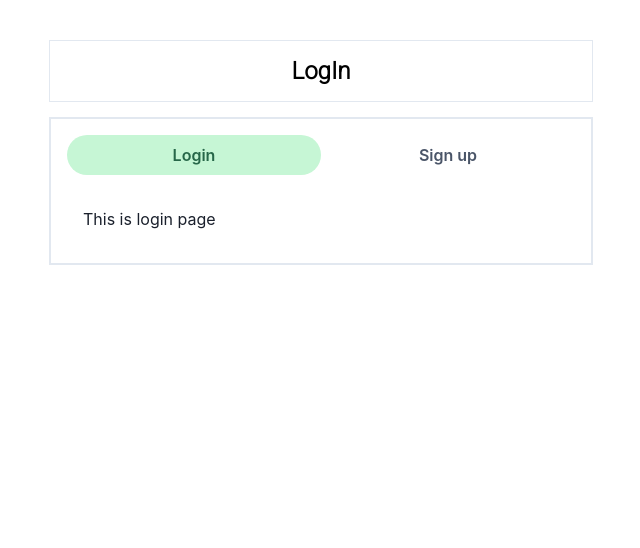
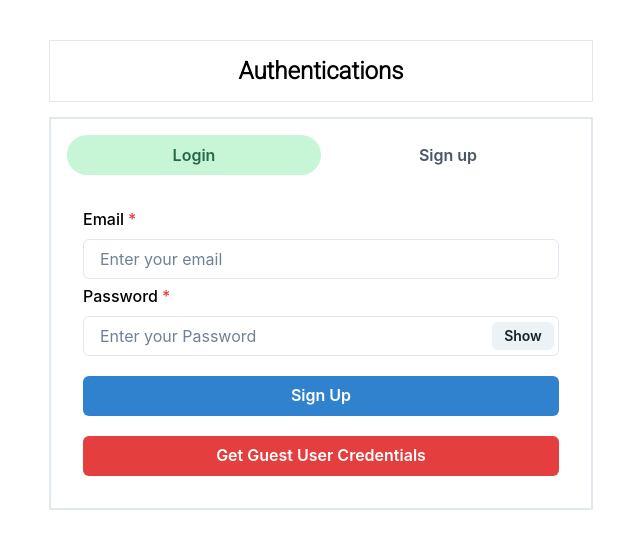
Before and after one commit to MandyIntheSpace/SocketIo, a React (Create React App) app: page / in a window 1280 px wide. Shown: the top 548 px of the page, without its empty margins (319-959 px from the left). Built offline with nearby package versions, Linux system fonts and the light colour scheme.

Commit message:
Code Commit

```diff
--- a/src/Pages/HomePage.jsx
+++ b/src/Pages/HomePage.jsx
@@ -23,7 +23,7 @@ export default function HomePage() {
             fontFamily={'Roboto'}
             color={"black"}
             fontWeight={'bold'}
-          >LogIn</Text>
+          >Authentications</Text>
         </Box>
 
         <Box
@@ -40,10 +40,10 @@ export default function HomePage() {
             </TabList>
             <TabPanels>
               <TabPanel>
-                {<Login/>}
+                {<Login />}
               </TabPanel>
               <TabPanel>
-                {<Signup/>}
+                {<Signup />}
               </TabPanel>
             </TabPanels>
           </Tabs>
--- a/src/components/Authentication/Login.jsx
+++ b/src/components/Authentication/Login.jsx
@@ -1,9 +1,68 @@
-import React from 'react'
+import React, { useState } from 'react'
+import {
+  VStack, FormControl, FormLabel, Input, InputGroup
+  , InputRightElement, Button
+} from '@chakra-ui/react'
+import { useToast } from '@chakra-ui/react'
 
 export default function Login() {
+
+  const [email, setEmail] = useState()
+  const [password, setPassword] = useState()
+  const [show, setShow] = useState(false)
+
+  const handleClick = () => setShow(!show)
+
+  const submitHandler = () => { }
+
   return (
-    <div>
-      This is login page
-    </div>
+    <VStack spacing={'5px'} color={'black'}>
+      <FormControl id='first-email' isRequired>
+        <FormLabel>Email</FormLabel>
+        <Input
+          placeholder='Enter your email'
+          onChange={(e) => setEmail(e.target.value)}
+        ></Input>
+      </FormControl>
+
+      <FormControl id='first-password' isRequired>
+        <FormLabel>Password</FormLabel>
+        <InputGroup>
+          <Input
+            type={show ? "text" : "password"}
+            placeholder='Enter your Password'
+            onChange={(e) => setPassword(e.target.value)}
+          />
+          <InputRightElement width={"4.5rem"}>
+            <Button h={"1.7rem"} size={'sm'} onClick={handleClick}>
+              {show ? "Hide" : "Show"}
+            </Button>
+          </InputRightElement>
+        </InputGroup>
+      </FormControl>
+
+      <Button
+        colorScheme='blue'
+        width={'100%'}
+        style={{ marginTop: 15 }}
+        onClick={submitHandler}
+      >
+        Sign Up
+      </Button>
+
+      <Button
+        colorScheme='red'
+        width={'100%'}
+        style={{ marginTop: 15 }}
+        onClick={() => {
+          setEmail('gues123@gmail.com')
+          setPassword("1122311223")
+          console.log(email, password)
+        }}
+      >
+        Get Guest User Credentials
+      </Button>
+
+    </VStack>
   )
 }
--- a/src/components/Authentication/Signup.jsx
+++ b/src/components/Authentication/Signup.jsx
@@ -14,12 +14,12 @@ export default function Signup() {
     const [pic, setPic] = useState()
     const [show, setShow] = useState(false)
     const toast = useToast()
-    const[picLoading, setPicLoading] = useState(false)
+    const [picLoading, setPicLoading] = useState(false)
 
     const handleClick = () => setShow(!show)
 
-    const submitHandler = async() => {
-        if (!name ||!email || !password || !confirmPassword) {
+    const submitHandler = async () => {
+        if (!name || !email || !password || !confirmPassword) {
             toast({
                 title: "Please fill all the fields",
                 status: "warning",
@@ -45,7 +45,7 @@ export default function Signup() {
 
     }
 
-    const postDetails = () => {}
+    const postDetails = () => { }
 
 
 
@@ -112,10 +112,10 @@ export default function Signup() {
             <Button
                 colorScheme='blue'
                 width={'100%'}
-            style={{marginTop: 15}}
+                style={{ marginTop: 15 }}
                 onClick={submitHandler}
             >
-                Login
+                Sign Up
             </Button>
 
         </VStack>
```
Lines whose indentation alone changed are shown as unchanged.
